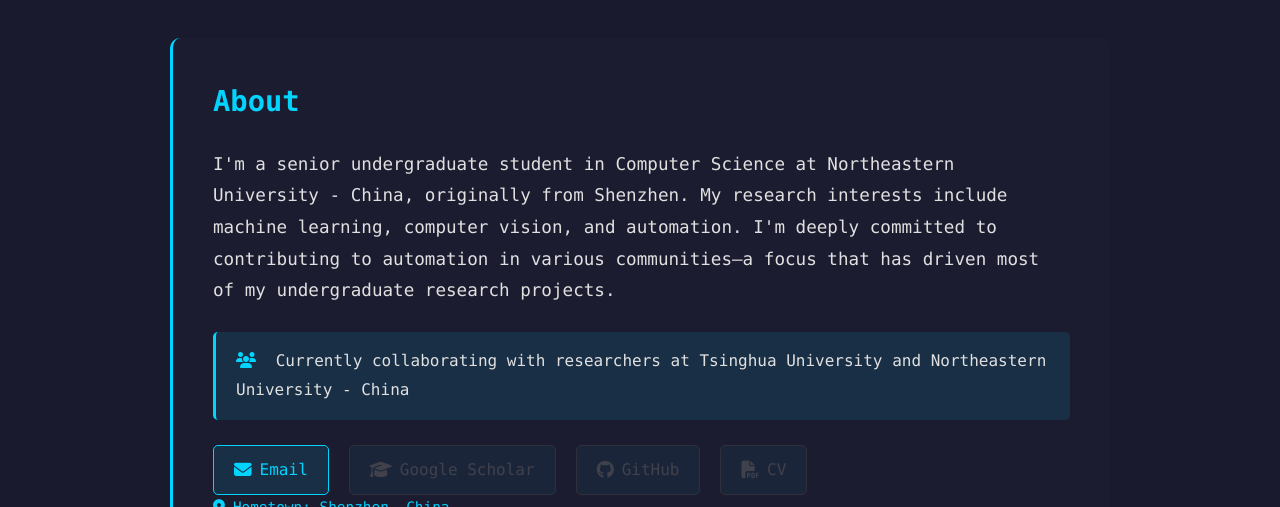
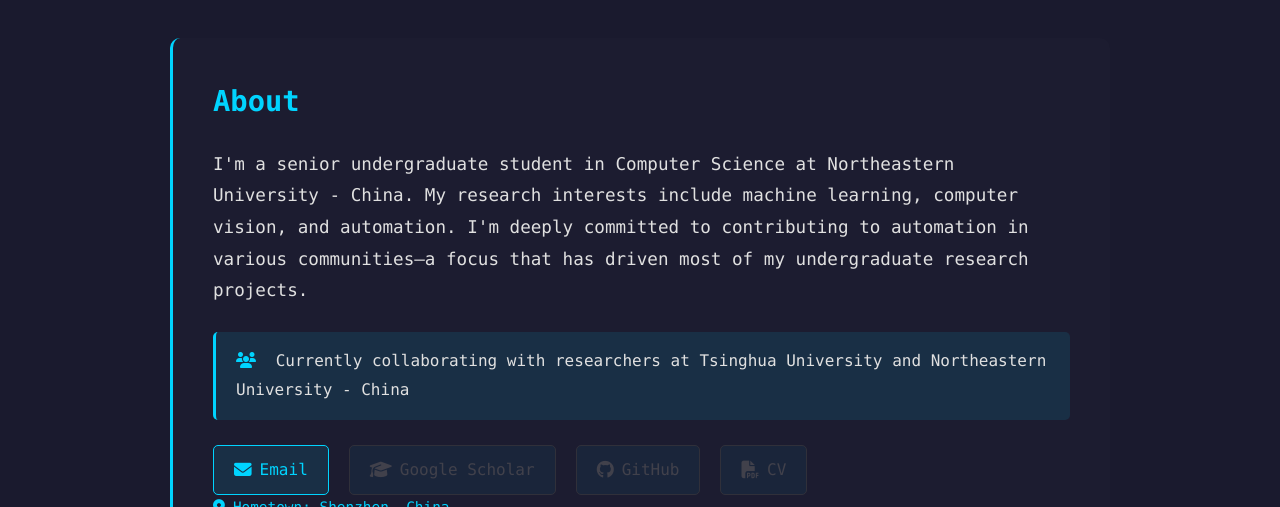
Before and after one commit to wjswjsss/wjswjsss.github.io, a plain HTML site: page temp.html in a window 1280 px wide. Shown: the part 654-1161 px from the top of the page. Drawn offline with Linux system fonts and the light colour scheme.

Commit message:
fixed some typo

```diff
--- a/temp.html
+++ b/temp.html
@@ -580,11 +580,10 @@
           <div class="section-content">
             <p class="bio">
               I'm a senior undergraduate student in Computer Science at
-              Northeastern University - China, originally from Shenzhen. My
-              research interests include machine learning, computer vision, and
-              automation. I'm deeply committed to contributing to automation in
-              various communities—a focus that has driven most of my
-              undergraduate research projects.
+              Northeastern University - China. My research interests include
+              machine learning, computer vision, and automation. I'm deeply
+              committed to contributing to automation in various communities—a
+              focus that has driven most of my undergraduate research projects.
             </p>
             <div class="collaboration-note">
               <i class="fas fa-users"></i> Currently collaborating with
```
